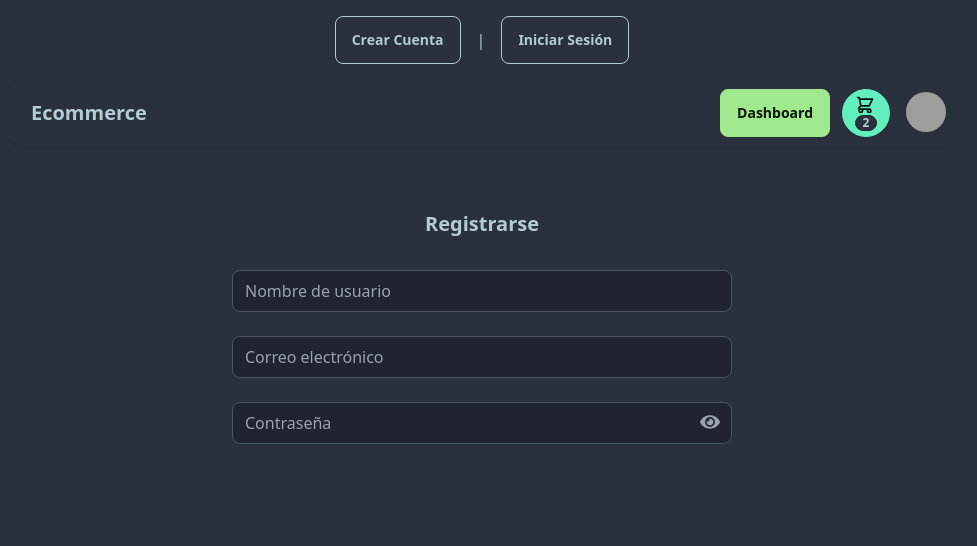
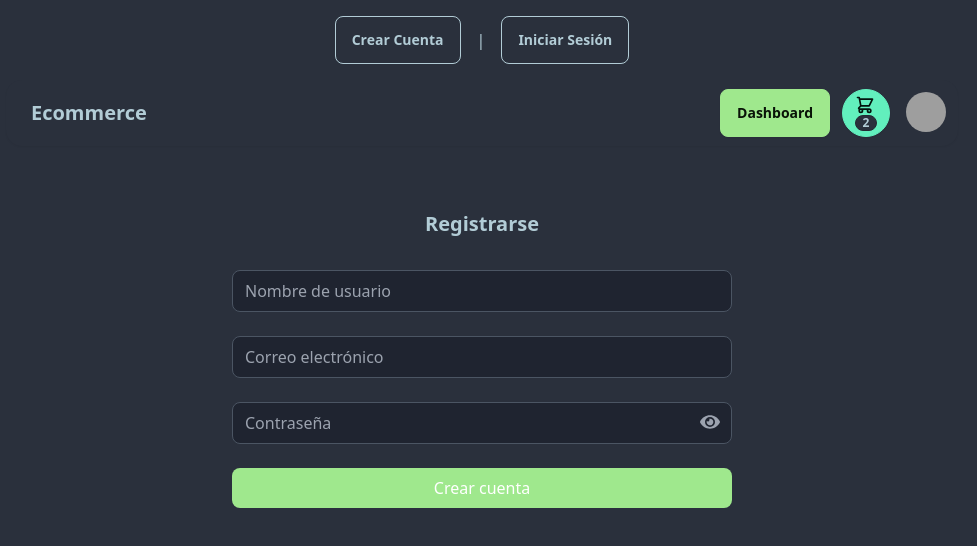
Before and after one commit to AngelPortilla1/Ecommerce_React, a React (Vite) app: page /register in a window 1280 px wide. Shown: the top 546 px of the page, without its empty margins (158-1135 px from the left). Built offline with nearby package versions, Linux system fonts and the light colour scheme; grey boxes are pictures that could not be loaded.

Commit message:
Add button "Crear Cuenta"

```diff
--- a/src/components/Register/Register_form.jsx
+++ b/src/components/Register/Register_form.jsx
@@ -112,6 +112,9 @@ const RegisterForm = ()=>{
                             <p className="text-white-500 text-sm mt-1">{errors.password.message}</p>
                         )}
             </div>
+                <button type="submit" className="w-full bg-primary hover:bg-primary/90 text-white py-2 px-4 rounded-lg transition duration-200" >Crear cuenta
+                </button>
+
 
         </form>
     )
```
